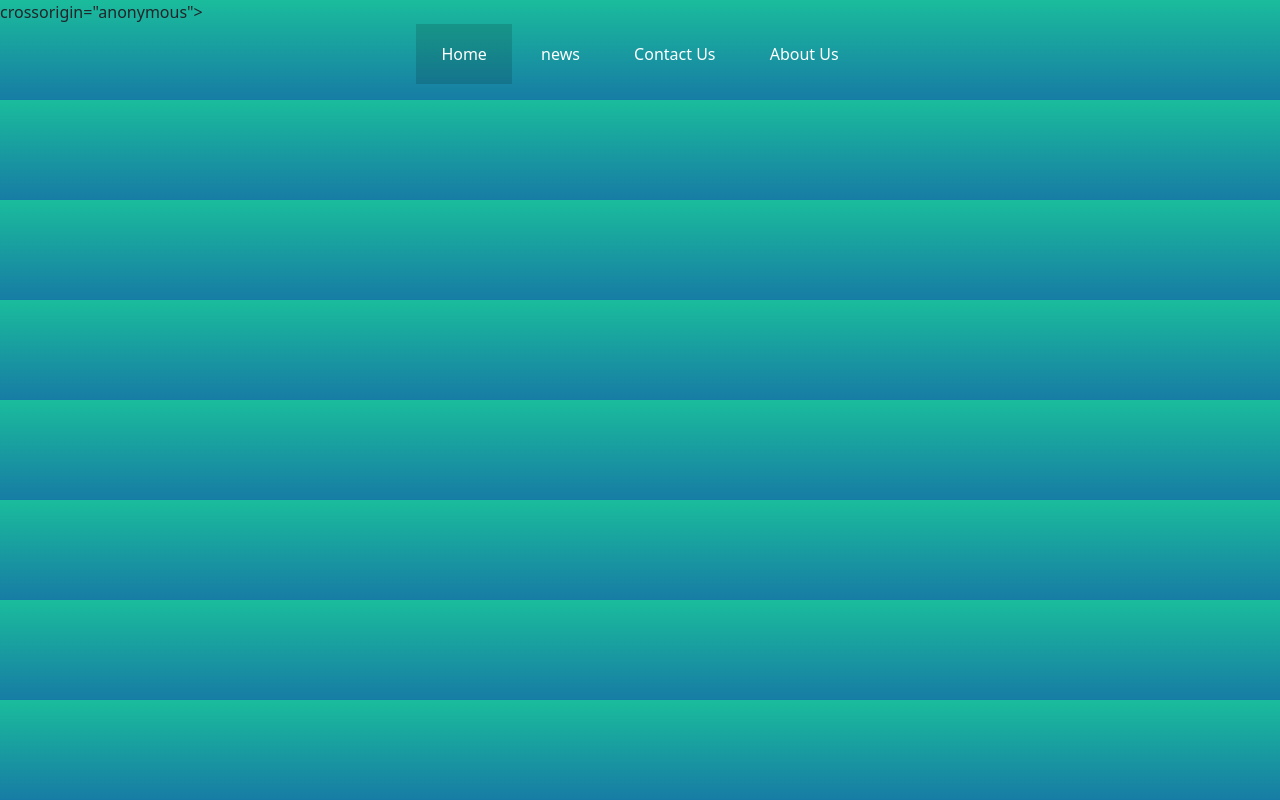
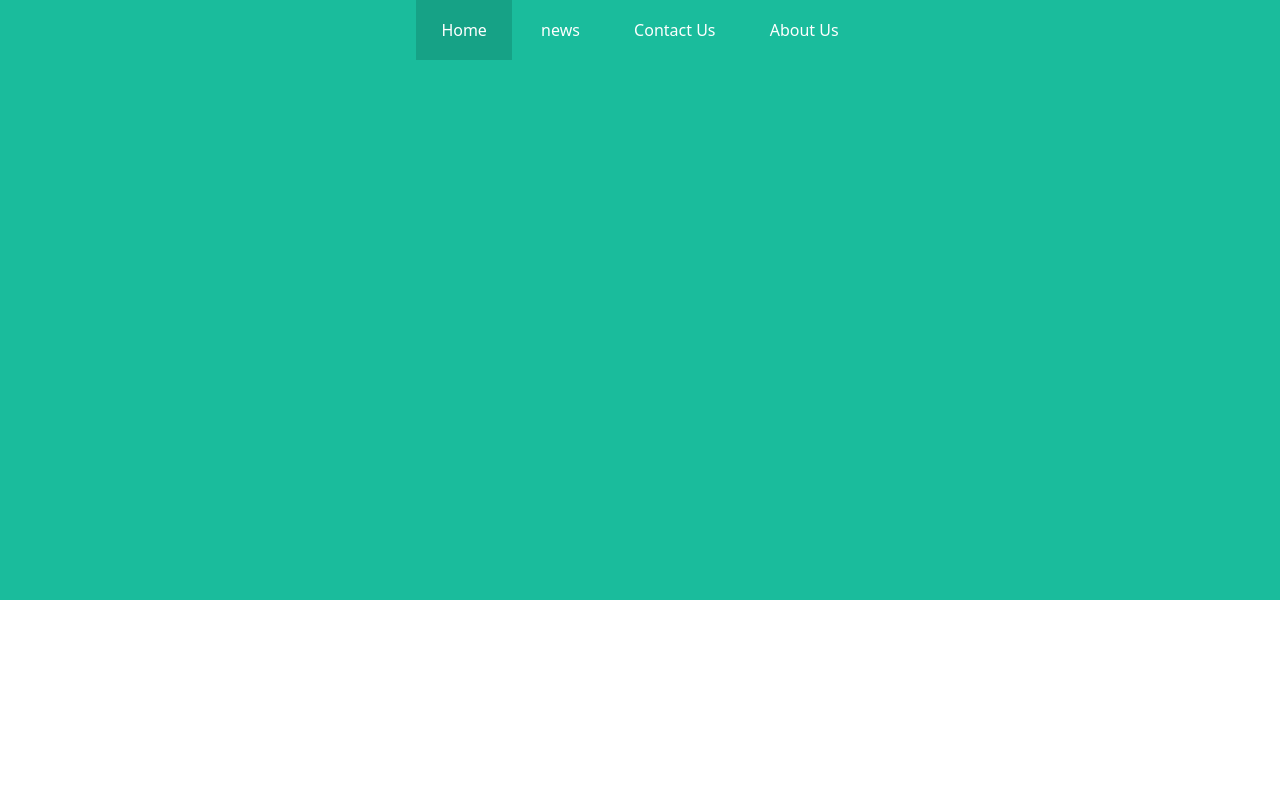
Before and after one commit to helloyork/test, a SvelteKit app: page / in a window 1280 px wide. Built offline with nearby package versions, Linux system fonts and the light colour scheme; a web font is replaced by a local one.

Commit message:
miagicConch110

```diff
--- a/package.json
+++ b/package.json
@@ -33,6 +33,7 @@
 	},
 	"type": "module",
 	"dependencies": {
+		"bootstrap": "^5.2.3",
 		"sqlite": "^4.1.2",
 		"sqlite3": "^5.1.2",
 		"tailwindcss": "^3.2.4"
--- a/src/app.html
+++ b/src/app.html
@@ -15,14 +15,11 @@
 	<link rel="icon" href="%sveltekit.assets%/favicon.png" />
 	<link rel="stylesheet" href="https://rsms.me/inter/inter.css">
 	<meta name="viewport" content="width=device-width" />
-		crossorigin="anonymous"></script>
 	%sveltekit.head%
 </head>
 
-<body style="background: linear-gradient(#1abc9c, #177ca4);">
-	<!-- background-color: #1abc9c; -->
+<body>
 	<div style="display: contents">%sveltekit.body%</div>
-
 </body>
 
 </html>
--- a/src/routes/+layout.svelte
+++ b/src/routes/+layout.svelte
@@ -21,7 +21,7 @@
 		background-color: rgba(255, 255, 255, 0);
 		width: 100vw;
 		float: center;
-		position: relative;
+		position: fixed;
 	}
 	#header-element {
 		display: inline-block;
--- a/src/routes/+page.svelte
+++ b/src/routes/+page.svelte
@@ -1,9 +1,10 @@
 <script>
 </script>
 
-<!-- <dev>
+<dev>
+	<!-- svelte-ignore a11y-missing-content -->
 	<h5 id="banner" />
-</dev> -->
+</dev>
 <title>Magic Conch!</title>
 
 
```
Also changed, not shown: 2 other files (tests, documents, lock files or other folders).
